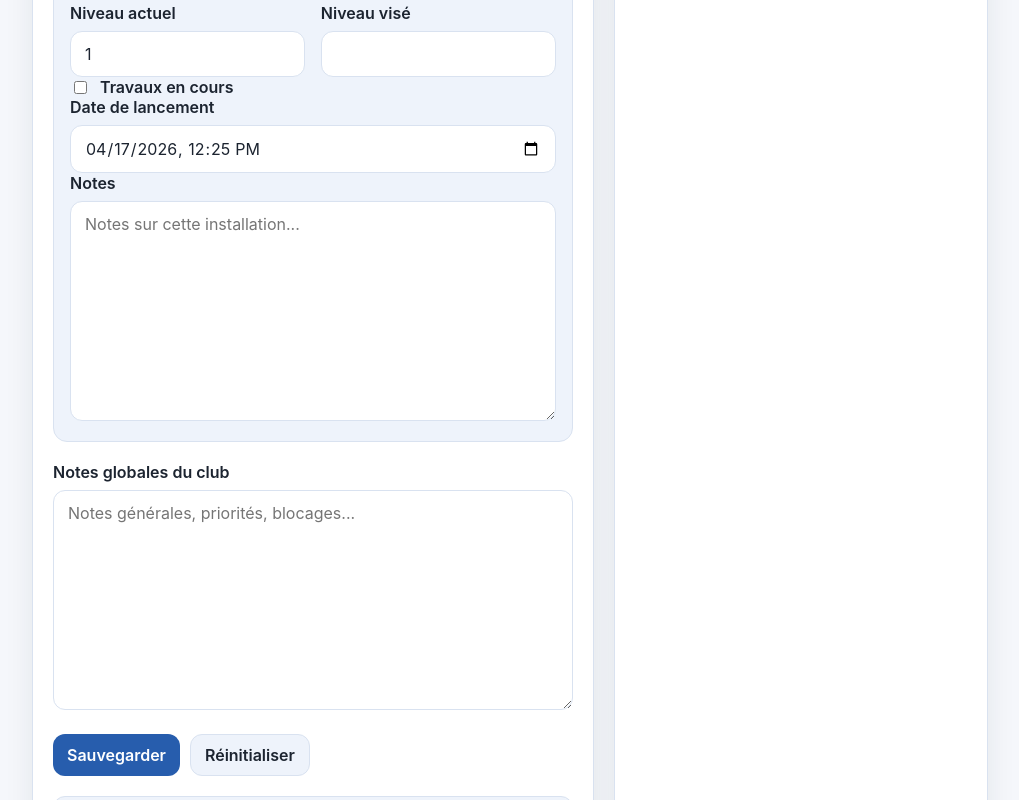
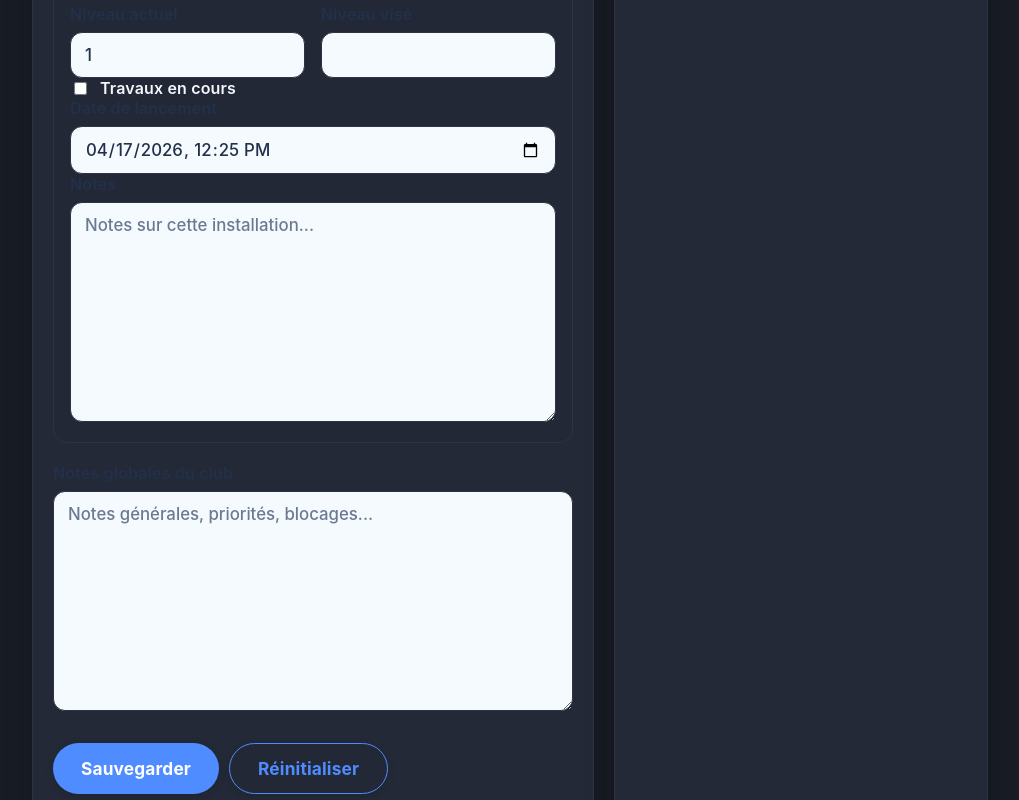
Before and after one commit to kikof17/cymanager, a React (Vite) app: page /#/parametres in a window 1280 px wide. Shown: the part 2560-3360 px from the top of the page, without its empty margins (260-1279 px from the left). Built offline with nearby package versions, Linux system fonts and the light colour scheme.

Commit message:
Uniformisation contraste foncé sur fond clair pour tous les champs à remplir (accessibilité)

```diff
--- a/src/styles/app.css
+++ b/src/styles/app.css
@@ -1,19 +1,20 @@
 /* Onglets pour la page classement */
-.tab-btn {
+.nav-link {
+  padding: 12px 14px;
+  border-radius: 12px;
+  color: var(--text-soft);
+  transition: 0.2s ease;
+}
+.nav-link:hover {
   background: var(--surface-soft);
-  border: none;
-  border-radius: 12px 12px 0 0;
-  color: var(--text-soft);
+  color: var(--primary);
+}
+.nav-link.active {
+  background: var(--primary-soft);
+  color: var(--primary);
   font-weight: 600;
-  padding: 12px 28px;
-  font-size: 1.1rem;
-  cursor: pointer;
-  transition: background 0.2s, color 0.2s;
 }
-.tab-btn-active {
-  background: var(--surface);
-  color: var(--primary);
-  box-shadow: 0 -2px 8px rgba(27,39,56,0.04);
+  box-shadow: 0 -2px 8px rgba(79,140,255,0.10);
   border-bottom: 2px solid var(--primary);
   z-index: 2;
 }
@@ -31,6 +32,7 @@
   border-spacing: 0;
   width: 100%;
   margin-bottom: 16px;
+  color: var(--text);
 }
 
 .styled-table th, .styled-table td {
@@ -41,8 +43,9 @@
 
 .styled-table th {
   background: var(--surface-soft);
-  color: var(--text-soft);
+  color: var(--primary);
   font-weight: 700;
+  border-bottom: 2px solid var(--border);
 }
 
 .styled-table tr:last-child td {
@@ -69,6 +72,15 @@
 .select-input {
   min-width: 260px;
   font-size: 16px;
+  background: #fff !important;
+  color: #181c24 !important;
+  border: 1.5px solid var(--border);
+  border-radius: 10px;
+  transition: border 0.18s;
+}
+select, select option {
+  background: #fff !important;
+  color: #181c24 !important;
 }
 
 .course-details {
@@ -79,6 +91,7 @@ body {
   font-family: Inter, Arial, Helvetica, sans-serif;
   background: var(--bg);
   color: var(--text);
+  letter-spacing: 0.01em;
 }
 
 a {
@@ -99,6 +112,7 @@ a {
   position: sticky;
   top: 0;
   height: 100vh;
+  box-shadow: 2px 0 16px 0 rgba(0,0,0,0.10);
 }
 
 .sidebar-brand {
@@ -115,8 +129,9 @@ a {
   display: grid;
   place-items: center;
   background: var(--primary);
-  color: white;
+  color: #fff;
   font-weight: 700;
+  box-shadow: 0 2px 8px 0 #0004;
 }
 
 .sidebar-subtitle {
@@ -160,6 +175,8 @@ a {
   justify-content: space-between;
   align-items: center;
   padding: 24px 32px 12px;
+  background: var(--surface);
+  border-bottom: 1px solid var(--border);
 }
 
 .eyebrow {
@@ -297,22 +314,38 @@ a {
   display: inline-block;
   margin-bottom: 8px;
   font-weight: 600;
+  color: #22304a;
 }
 
 .textarea,
 .input {
   width: 100%;
-  border: 1px solid var(--border);
+  border: 1.5px solid var(--border);
   border-radius: 12px;
   padding: 12px 14px;
   font: inherit;
-  background: white;
-  color: var(--text);
+  background: #f5faff;
+  color: #22304a;
+  font-size: 1.05rem;
+  font-weight: 500;
+  transition: border 0.18s, background 0.18s;
+}
+.textarea:focus,
+.input:focus {
+  border: 1.5px solid var(--primary);
+  background: #fff;
+  color: #181c24;
+  outline: none;
 }
 
 .textarea {
   resize: vertical;
   min-height: 220px;
+}
+.textarea::placeholder,
+.input::placeholder {
+  color: #6b7a90;
+  opacity: 1;
 }
 
 .inline-actions {
@@ -323,32 +356,49 @@ a {
 
 .button {
   border: none;
-  border-radius: 12px;
-  padding: 10px 14px;
+  border-radius: 999px;
+  padding: 14px 28px;
   font: inherit;
-  font-weight: 600;
+  font-weight: 700;
+  font-size: 1.08rem;
   cursor: pointer;
+  background: var(--primary);
+  color: #fff;
+  box-shadow: 0 2px 8px 0 #0002;
+  transition: background 0.18s, color 0.18s, box-shadow 0.18s;
+  outline: none;
+  margin: 8px 0;
+  letter-spacing: 0.01em;
+}
+.button:hover, .button:focus {
+  background: #3976e6;
+  color: #fff;
+  box-shadow: 0 4px 16px 0 #0003;
 }
 
 .button-primary {
   background: var(--primary);
-  color: white;
+  color: #fff;
 }
 
 .button-secondary {
   background: var(--surface-soft);
-  color: var(--text);
-  border: 1px solid var(--border);
+  color: var(--primary);
+  border: 1.5px solid var(--primary);
+}
+.button-secondary:hover, .button-secondary:focus {
+  background: var(--primary-soft);
+  color: var(--primary);
 }
 
 .button-danger {
   background: #b83a3a;
-  color: white;
+  color: #fff;
 }
 
 .button-small {
-  padding: 6px 10px;
-  font-size: 0.85rem;
+  padding: 8px 16px;
+  font-size: 0.95rem;
 }
 
 .message-box {
@@ -383,10 +433,30 @@ a {
   background: #f9fbfe;
 }
 
+/* Correction contraste label sur fond clair */
+.roster-import-form .field-label {
+  color: #22304a;
+  font-weight: 600;
+}
+/* Correction contraste textarea sur fond clair */
+.roster-import-form .textarea {
+  color: #22304a;
+  background: #f5faff;
+  font-weight: 500;
+}
+.roster-import-form .textarea::placeholder {
+  color: #6b7a90;
+  opacity: 1;
+}
 .roster-import-form {
   display: flex;
   flex-direction: column;
   gap: 14px;
+  background: #e3ecff;
+  border-radius: 14px;
+  padding: 18px 18px 14px 18px;
+  border: 1.5px solid #b3d1ff;
+  box-shadow: 0 2px 12px 0 rgba(79,140,255,0.07);
 }
 
 @media (max-width: 1100px) {
@@ -535,26 +605,33 @@ a {
 .todo-badge {
   display: inline-flex;
   align-items: center;
-  padding: 5px 9px;
+  padding: 5px 13px;
   border-radius: 999px;
-  background: var(--surface-soft);
-  border: 1px solid var(--border);
-  font-size: 0.85rem;
+  background: var(--primary-soft);
+  border: 1.5px solid var(--primary);
+  color: var(--primary);
+  font-size: 0.92rem;
+  font-weight: 600;
+  letter-spacing: 0.01em;
+  margin-right: 4px;
 }
 
 .priority-haute {
-  background: #fde7e7;
-  border-color: #f3b4b4;
+  background: #3a2323;
+  border-color: #e66a6a;
+  color: #e66a6a;
 }
 
 .priority-moyenne {
-  background: #fff4da;
-  border-color: #eed18c;
+  background: #3a341a;
+  border-color: #e6b800;
+  color: #e6b800;
 }
 
 .priority-basse {
-  background: #e6f2ff;
-  border-color: #b7d5f3;
+  background: #22304a;
+  border-color: #4f8cff;
+  color: #4f8cff;
 }
 
 .todo-filters {
@@ -719,9 +796,16 @@ a {
   display: block;
   padding: 10px 12px;
   border-radius: 10px;
-  color: var(--text-soft);
-  background: var(--surface-soft);
-  border: 1px solid var(--border);
+  color: #22304a;
+  background: #e3ecff;
+  border: 1.5px solid #b3d1ff;
+  font-weight: 600;
+  transition: background 0.18s, color 0.18s, border 0.18s;
+}
+.guide-toc-link:hover {
+  color: #4f8cff;
+  background: #f5faff;
+  border: 1.5px solid #4f8cff;
 }
 
 .guide-toc-link:hover {
@@ -752,15 +836,21 @@ a {
 }
 
 .guide-callout-info {
-  background: #eef5ff;
+  background: #3a4a6a;
+  border-left: 5px solid #4f8cff;
+  color: #e3ecff;
 }
 
 .guide-callout-warning {
-  background: #fff4da;
+  background: #66521a;
+  border-left: 5px solid #e6b800;
+  color: #fff7c2;
 }
 
 .guide-callout-success {
-  background: #e9f8ee;
+  background: #2e4a36;
+  border-left: 5px solid #2f7d4b;
+  color: #d2ffe7;
 }
 
 .guide-two-cols {
--- a/src/styles/theme.css
+++ b/src/styles/theme.css
@@ -1,14 +1,15 @@
+
 :root {
-  --bg: #f5f7fb;
-  --surface: #ffffff;
-  --surface-soft: #eef3fb;
-  --border: #d9e2f0;
-  --text: #1c2430;
-  --text-soft: #5f6b7a;
-  --primary: #275dad;
-  --primary-soft: #dce8fb;
+  --bg: #181c24;
+  --surface: #232936;
+  --surface-soft: #232936cc;
+  --border: #2c3442;
+  --text: #f3f6fa;
+  --text-soft: #a6adc8;
+  --primary: #4f8cff;
+  --primary-soft: #263a5c;
   --success: #2f7d4b;
   --warning: #b7791f;
-  --shadow: 0 10px 30px rgba(27, 39, 56, 0.08);
+  --shadow: 0 10px 30px rgba(0,0,0,0.18);
   --radius: 16px;
 }
```
